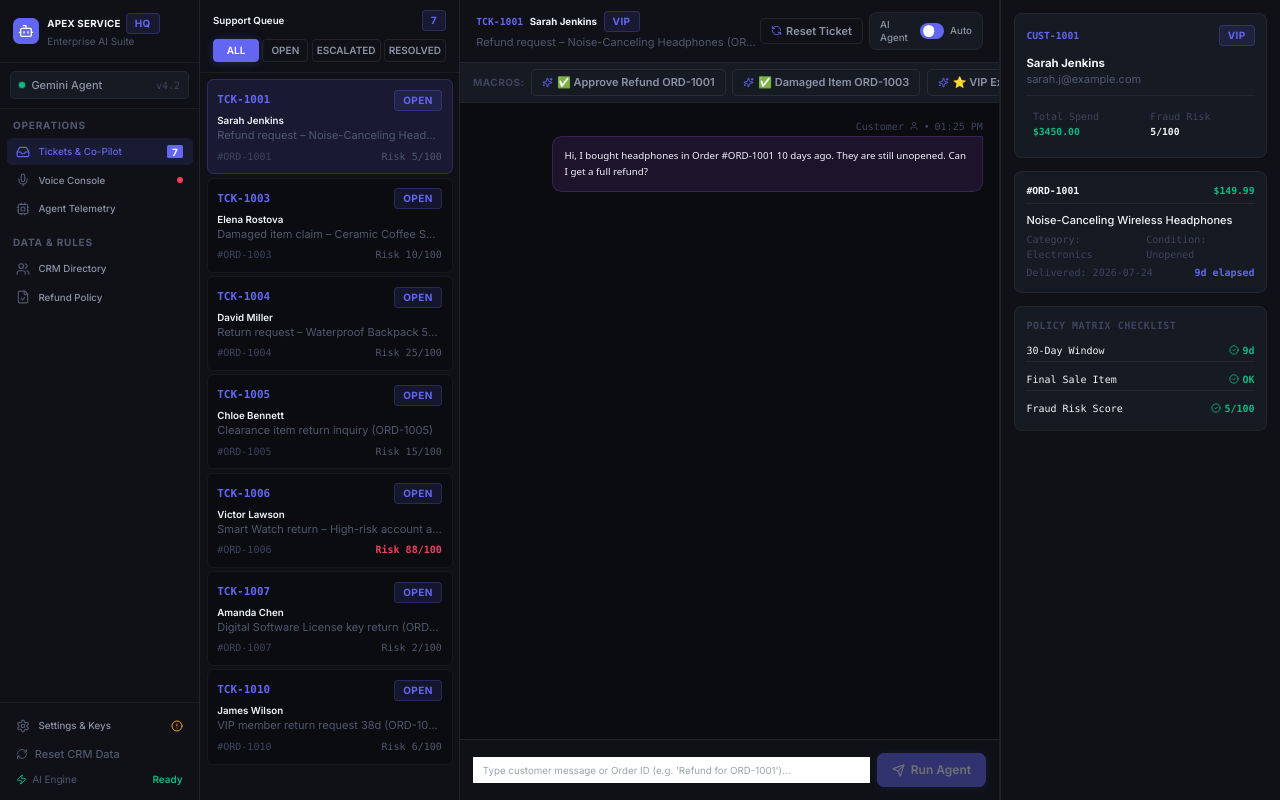
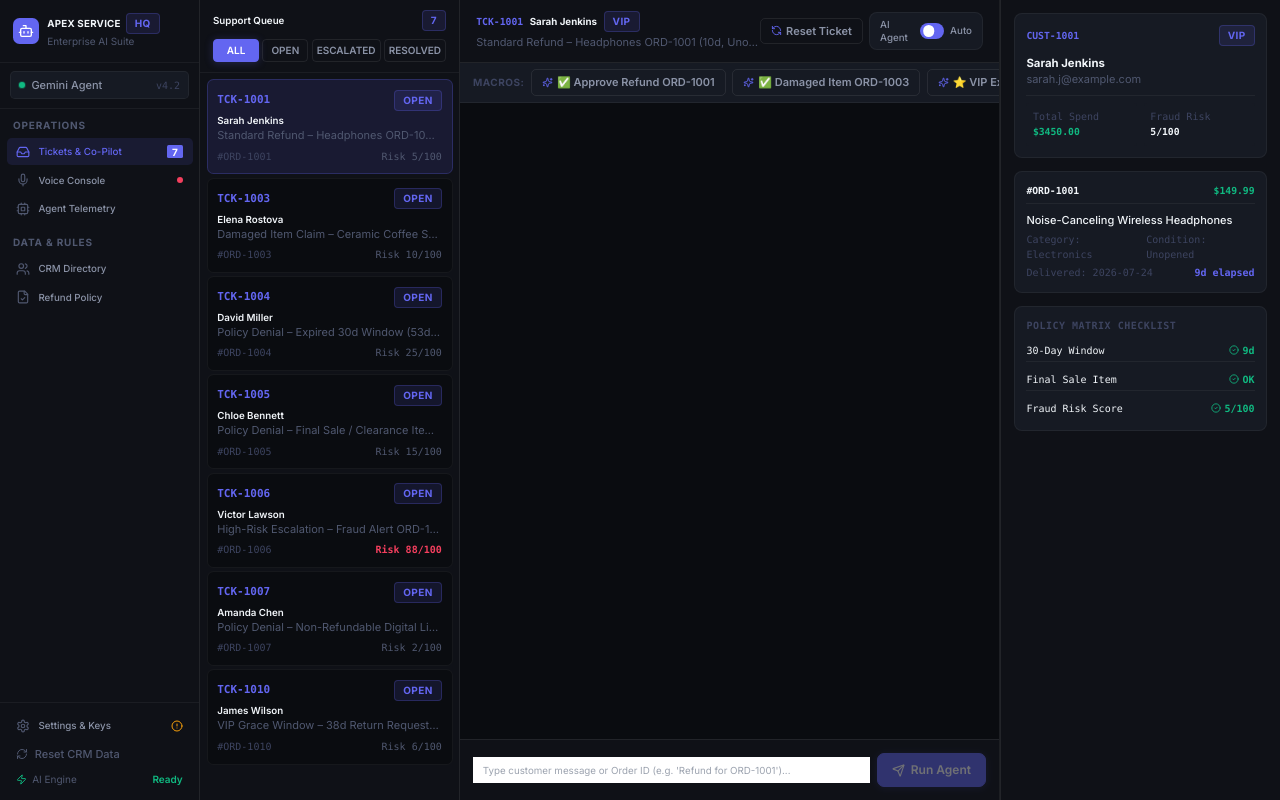
Before and after one commit to suryasubhrajit/apex, a Next.js app: page / in a window 1280 px wide. Built offline with nearby package versions, Linux system fonts and the light colour scheme.

Commit message:
fix: eliminate duplicate messages — tickets start with empty history, macros fire cleanly

```diff
--- a/src/app/page.tsx
+++ b/src/app/page.tsx
@@ -11,6 +11,7 @@ import { SettingsPanel } from "@/components/SettingsPanel";
 import { CRM_DATABASE } from "@/data/crm-data";
 import { ReasoningStep, RefundDecision } from "@/lib/agent/tools";
 
+// All tickets start with EMPTY messages[] — macros fire the FIRST message cleanly with NO duplicates
 const INITIAL_TICKETS: TicketItem[] = [
   {
     id: "TCK-1001",
@@ -19,16 +20,9 @@ const INITIAL_TICKETS: TicketItem[] = [
     order: CRM_DATABASE[0].orders[0],
     status: "OPEN",
     priority: "HIGH",
-    subject: "Refund request – Noise-Canceling Headphones (ORD-1001)",
+    subject: "Standard Refund – Headphones ORD-1001 (10d, Unopened)",
     createdAt: new Date().toISOString(),
-    messages: [
-      {
-        id: "m-init-1",
-        sender: "user",
-        text: "Hi, I bought headphones in Order #ORD-1001 10 days ago. They are still unopened. Can I get a full refund?",
-        timestamp: new Date().toISOString()
-      }
-    ]
+    messages: []
   },
   {
     id: "TCK-1003",
@@ -37,16 +31,9 @@ const INITIAL_TICKETS: TicketItem[] = [
     order: CRM_DATABASE[2].orders[0],
     status: "OPEN",
     priority: "HIGH",
-    subject: "Damaged item claim – Ceramic Coffee Set (ORD-1003)",
+    subject: "Damaged Item Claim – Ceramic Coffee Set ORD-1003",
     createdAt: new Date().toISOString(),
-    messages: [
-      {
-        id: "m-init-3",
-        sender: "user",
-        text: "My Order #ORD-1003 arrived completely shattered and damaged in transit. I want a refund please.",
-        timestamp: new Date().toISOString()
-      }
-    ]
+    messages: []
   },
   {
     id: "TCK-1004",
@@ -55,16 +42,9 @@ const INITIAL_TICKETS: TicketItem[] = [
     order: CRM_DATABASE[3].orders[0],
     status: "OPEN",
     priority: "LOW",
-    subject: "Return request – Waterproof Backpack 53d (ORD-1004)",
+    subject: "Policy Denial – Expired 30d Window (53d elapsed) ORD-1004",
     createdAt: new Date().toISOString(),
-    messages: [
-      {
-        id: "m-init-4",
-        sender: "user",
-        text: "I'd like to return the backpack from Order #ORD-1004. It was delivered 53 days ago.",
-        timestamp: new Date().toISOString()
-      }
-    ]
+    messages: []
   },
   {
     id: "TCK-1005",
@@ -73,16 +53,9 @@ const INITIAL_TICKETS: TicketItem[] = [
     order: CRM_DATABASE[4].orders[0],
     status: "OPEN",
     priority: "MEDIUM",
-    subject: "Clearance item return inquiry (ORD-1005)",
+    subject: "Policy Denial – Final Sale / Clearance Item ORD-1005",
     createdAt: new Date().toISOString(),
-    messages: [
-      {
-        id: "m-init-5",
-        sender: "user",
-        text: "I want to return the designer dress from Order #ORD-1005 (Clearance Final Sale).",
-        timestamp: new Date().toISOString()
-      }
-    ]
+    messages: []
   },
   {
     id: "TCK-1006",
@@ -91,16 +64,9 @@ const INITIAL_TICKETS: TicketItem[] = [
     order: CRM_DATABASE[5].orders[0],
     status: "OPEN",
     priority: "HIGH",
-    subject: "Smart Watch return – High-risk account alert (ORD-1006)",
+    subject: "High-Risk Escalation – Fraud Alert ORD-1006",
     createdAt: new Date().toISOString(),
-    messages: [
-      {
-        id: "m-init-6",
-        sender: "user",
-        text: "I'd like to return my Smart Fitness Watch from Order #ORD-1006.",
-        timestamp: new Date().toISOString()
-      }
-    ]
+    messages: []
   },
   {
     id: "TCK-1007",
@@ -109,16 +75,9 @@ const INITIAL_TICKETS: TicketItem[] = [
     order: CRM_DATABASE[6].orders[0],
     status: "OPEN",
     priority: "LOW",
-    subject: "Digital Software License key return (ORD-1007)",
+    subject: "Policy Denial – Non-Refundable Digital License ORD-1007",
     createdAt: new Date().toISOString(),
-    messages: [
-      {
-        id: "m-init-7",
-        sender: "user",
-        text: "I bought a Photo Editing License Key in Order #ORD-1007 by mistake and want to return it.",
-        timestamp: new Date().toISOString()
-      }
-    ]
+    messages: []
   },
   {
     id: "TCK-1010",
@@ -127,16 +86,9 @@ const INITIAL_TICKETS: TicketItem[] = [
     order: CRM_DATABASE[9].orders[0],
     status: "OPEN",
     priority: "MEDIUM",
-    subject: "VIP member return request 38d (ORD-1010)",
+    subject: "VIP Grace Window – 38d Return Request ORD-1010",
     createdAt: new Date().toISOString(),
-    messages: [
-      {
-        id: "m-init-10",
-        sender: "user",
-        text: "I am a VIP member requesting a refund for Order #ORD-1010 (delivered 38 days ago).",
-        timestamp: new Date().toISOString()
-      }
-    ]
+    messages: []
   }
 ];
 
@@ -145,45 +97,37 @@ export default function Home() {
   const [provider, setProvider]     = useState<string>("gemini");
   const [apiKey, setApiKey]         = useState<string>("");
   const [isLoading, setIsLoading]   = useState<boolean>(false);
-
-  const [tickets, setTickets] = useState<TicketItem[]>(INITIAL_TICKETS);
+  const [tickets, setTickets]       = useState<TicketItem[]>(INITIAL_TICKETS);
   const [activeTicketId, setActiveTicketId] = useState<string>("TCK-1001");
   const [currentSteps, setCurrentSteps]     = useState<ReasoningStep[]>([]);
   const [currentDecision, setCurrentDecision] = useState<RefundDecision | undefined>();
-  const [allSessions, setAllSessions]       = useState<any[]>([]);
+  const [allSessions, setAllSessions] = useState<any[]>([]);
 
-  // Load persisted settings & ensure clean CRM state for video recording
   useEffect(() => {
     if (typeof window === "undefined") return;
     const p = localStorage.getItem("APEX_AI_PROVIDER");
     const k = localStorage.getItem("APEX_AI_API_KEY");
     if (p) setProvider(p);
     if (k) setApiKey(k);
-
-    // Reset CRM Database on initial mount so all orders are in clean PENDING state for video demo
+    // Ensure clean CRM state on every page load
     fetch("/api/reset", { method: "POST" }).catch(console.error);
   }, []);
 
+  // Reset a single ticket back to clean OPEN state + reset CRM database
   const handleResetTicket = async (ticketId: string) => {
-    try {
-      await fetch("/api/reset", { method: "POST" });
-    } catch {}
-
+    await fetch("/api/reset", { method: "POST" }).catch(console.error);
     const initial = INITIAL_TICKETS.find(t => t.id === ticketId);
     if (initial) {
       setTickets(prev => prev.map(t => t.id !== ticketId ? t : {
         ...initial,
         status: "OPEN",
-        messages: [{
-          ...initial.messages[0],
-          timestamp: new Date().toISOString()
-        }]
+        messages: []
       }));
     }
   };
 
   const handleSendMessage = async (ticketId: string, query: string, isHumanTakeover: boolean) => {
-    // Append sender message
+    // Append the customer/human message once
     setTickets(prev => prev.map(t =>
       t.id !== ticketId ? t : {
         ...t,
@@ -244,21 +188,19 @@ export default function Home() {
     setActiveTab("telemetry");
   };
 
-  const activeTicket     = tickets.find(t => t.id === activeTicketId) || tickets[0];
-  const latestAgentMsg   = activeTicket?.messages.filter(m => m.sender === "agent").pop()?.text;
-  const openTicketsCount = tickets.filter(t => t.status !== "RESOLVED").length;
+  const activeTicket   = tickets.find(t => t.id === activeTicketId) || tickets[0];
+  const latestAgentMsg = activeTicket?.messages.filter(m => m.sender === "agent").pop()?.text;
+  const openCount      = tickets.filter(t => t.status !== "RESOLVED").length;
 
   return (
     <div className="flex h-screen w-screen overflow-hidden bg-[color:var(--bg-base)] text-[color:var(--text-primary)]" style={{ fontFamily: "'Inter', sans-serif" }}>
       <Sidebar
         activeTab={activeTab}
         setActiveTab={setActiveTab}
-        openTicketsCount={openTicketsCount}
+        openTicketsCount={openCount}
         providerName={provider}
         hasApiKey={Boolean(apiKey)}
       />
-
-      {/* Main content — full height flex column */}
       <main className="flex-1 min-w-0 flex flex-col h-screen overflow-hidden">
         {activeTab === "workspace" && (
           <TicketCommandCenter
```
